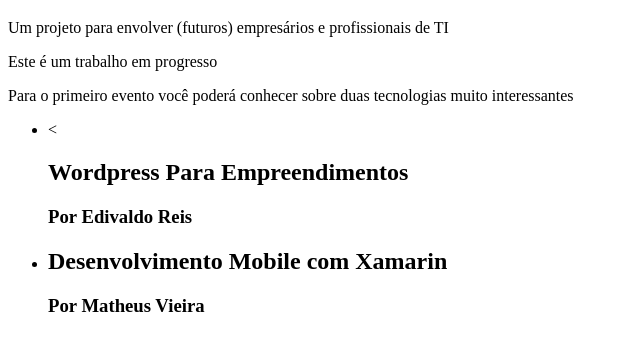
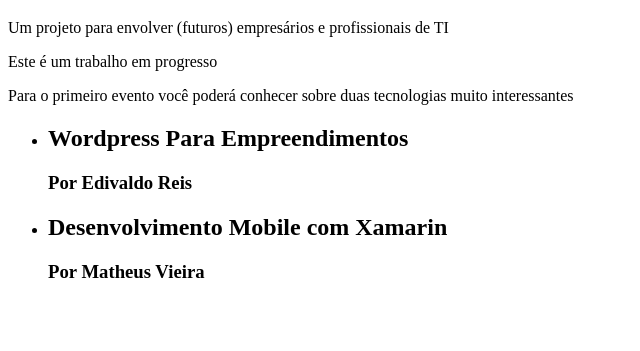
Before and after one commit to End2EndSystems/techinvolved, a plain HTML site: page index.html in a window 1280 px wide. Shown: the part 61-412 px from the top of the page, without its empty margins (0-640 px from the left). Drawn offline with Linux system fonts and the light colour scheme.

Commit message:
remove typo

```diff
--- a/index.html
+++ b/index.html
@@ -12,7 +12,7 @@
  <ul>
  	<li>
  	  <article>
- 	    <<h2>
+ 	    <h2>
  	      Wordpress Para Empreendimentos
  	    </h2r>
  	    <h3>Por Edivaldo Reis</h3>
```
